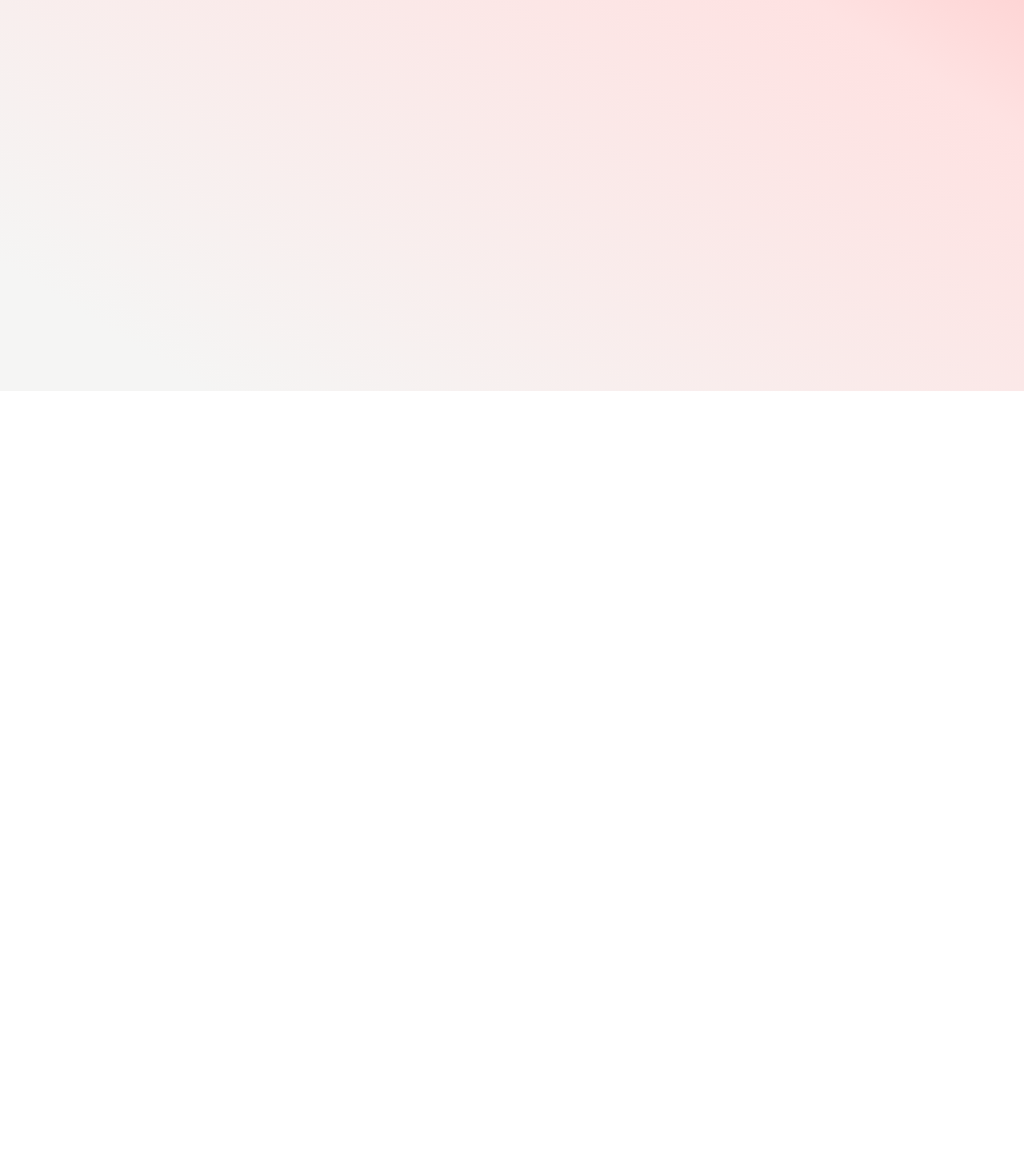
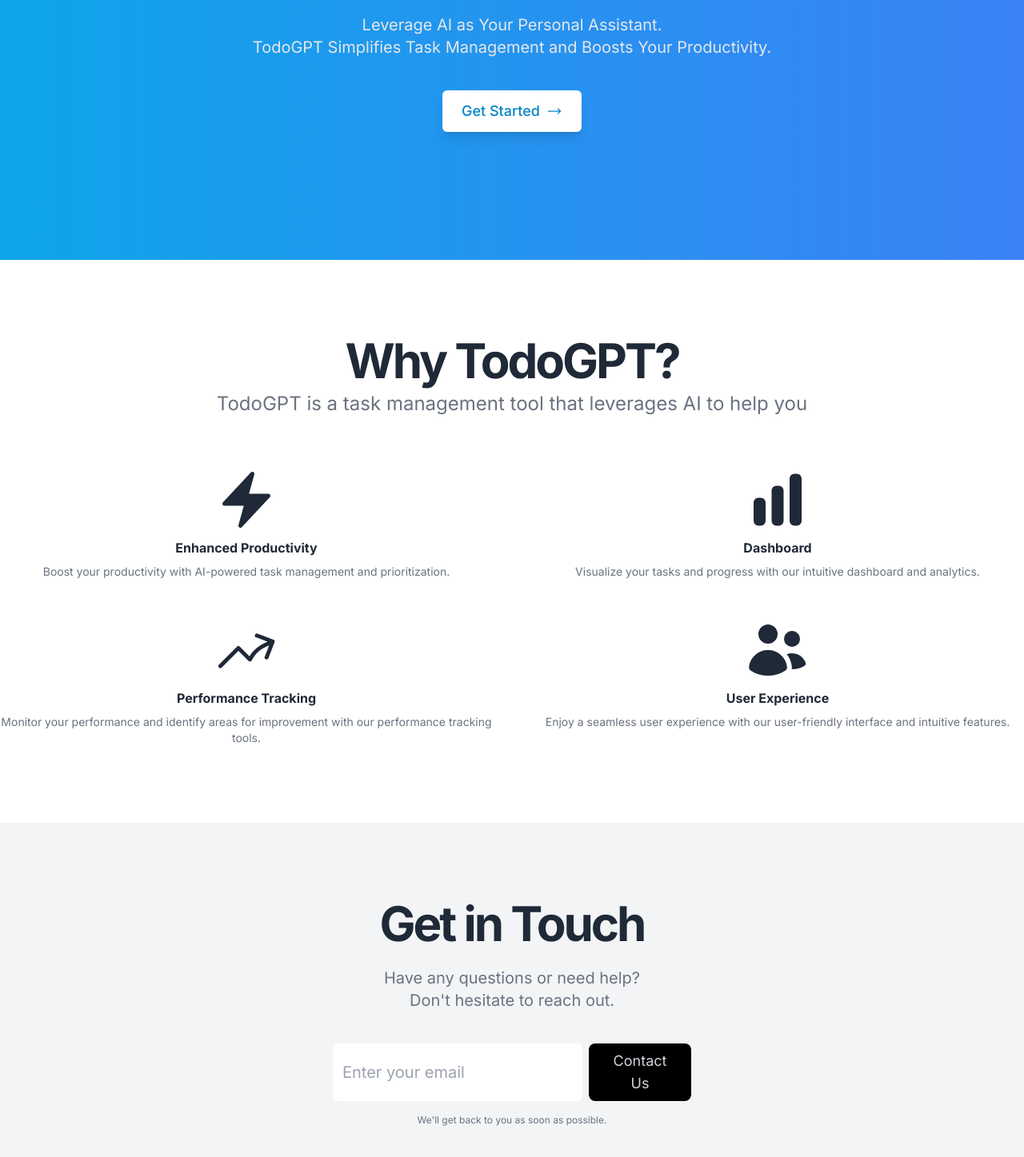
Before and after one commit to hjeong6219/todoGPT, a Next.js app in the folder frontend/: page / in a window 1280 px wide. Shown: the part 311-1758 px from the top of the page at 80% size. Before the commit the page ends 800 px from the top, so only its background shows below. Built offline with nearby package versions, Linux system fonts and the light colour scheme.

Commit message:
Refactored the hero page

```diff
--- a/frontend/src/app/page.jsx
+++ b/frontend/src/app/page.jsx
@@ -1,81 +1,122 @@
 "use client";
 import Link from "next/link";
-import Image from "next/image";
+import {
+  HiArrowLongRight,
+  HiBolt,
+  HiChartBar,
+  HiArrowTrendingUp,
+  HiMiniUsers,
+} from "react-icons/hi2";
 
 function Page() {
   return (
-    // <div className="flex flex-row w-full h-screen">
-    //   <div className="flex flex-col w-1/2 border-r-2 h-max min-h-max bg-stone-200">
-    //     <div>Take your todo app to the next level</div>
-    //     <div className="max-w-screen-xl mx-auto">
-    //       <div className="border mockup-window bg-base-300">
-    //         <Image src={require("")} alt="demo" />
-    //       </div>
-    //     </div>
-    //     <div className="flex w-1/2 h-max"></div>
-    //   </div>
-    // </div>
-    //   <div className="w-full px-32 pt-40 pb-20 text-center bg-stone-50">
-    //     <p className="text-4xl text-sky-400">Welcome to TodoGPT</p>
-    //     <p className="text-4xl text-sky-400">
-    //       Your Personal Todo Application with AI Assistant for Productivity!
-    //     </p>
-    //   </div>
-    //   <div className="flex-col justify-center w-full bg-blue-200">
-    //     <div className="max-w-6xl px-10 py-20 mx-auto text-xl ">
-    //       <p className="text-3xl text-purple-800">With TodoGPT, you can:</p>
-    //       <p className="text-2xl font-semibold text-blue-800">
-    //         Manage Your Tasks:
-    //       </p>
-    //       Keep track of your to-do list effortlessly. Add, edit, or delete tasks
-    //       with just a few clicks or voice commands.
-    //       <p className="text-2xl font-semibold text-blue-800">
-    //         Smart Prioritization:
-    //       </p>
-    //       Let AI help you prioritize your tasks based on deadlines, importance,
-    //       and dependencies. No more guessing what to tackle first.
-    //       <p className="text-2xl font-semibold text-blue-800">
-    //         Customized Scheduling:
-    //       </p>
-    //       Our AI understands your preferences. It can create a personalized
-    //       schedule that optimizes your productivity, considering your peak hours
-    //       and commitments.
-    //       <p className="text-2xl font-semibold text-blue-800">
-    //         Task Reminders:
-    //       </p>
-    //       Never forget an important task again. Receive timely reminders and
-    //       notifications to keep you on track.
-    //       <p className="text-2xl font-semibold text-blue-800">
-    //         Natural Language Interaction:
-    //       </p>
-    //       Interact with your AI assistant naturally. Just tell it what you need,
-    //       and it will understand and assist.
-    //       <p className="text-2xl font-semibold text-blue-800">
-    //         Stay Organized:
-    //       </p>
-    //       Categorize tasks, tag them, and organize your to-do list your way.
-    //       Your AI assistant adapts to your workflow.
-    //     </div>
-    //   </div>
-    //   <div className="w-full px-32 py-20 text-center bg-stone-50">
-    //     <p className="text-4xl text-sky-400">Join us now!</p>
-    //     <Link href="/todos">Let's get started!</Link>
-    //   </div>
-    // </div>
-    <div className="fixed w-full h-full">
-      <div className="flex">
-        <div className="flex flex-col items-center justify-center w-full h-screen overflow-y-auto bg-gradient-to-tr pb-96 no-scrollbar from-stone-100 from-10% via-70% to-90% via-red-100 to-red-200">
-          <div className="w-4/5 text-5xl text-center text-stone-600">
-            Take your productivity to the next level <br /> with an AI
-            Assistant!
-          </div>
-
-          <div className="p-2 mt-8 text-2xl border-2 border-spacing-y-12 border-stone-600">
-            <Link href="/dashboard">Let's get started!</Link>
+    <>
+      <section className="w-full py-24 bg-gradient-to-r from-sky-500 to-blue-500 md:py-32 lg:py-40">
+        <div className="container flex flex-col items-center justify-center max-w-screen-lg mx-auto text-center">
+          <h1 className="text-4xl font-bold text-white sm:text-5xl md:text-6xl lg:text-7xl">
+            Ready to revolutionize your productivity?
+          </h1>
+          <p className="max-w-3xl mt-6 text-lg text-gray-200 md:text-xl">
+            Leverage AI as Your Personal Assistant. <br />
+            TodoGPT Simplifies Task Management and Boosts Your Productivity.
+          </p>
+          <div className="mt-10">
+            <Link
+              className="inline-flex items-center px-6 py-3 text-lg font-medium transition-colors bg-white rounded-md shadow-lg text-sky-600 hover:bg-gray-100 focus:outline-none focus:ring-2 focus:ring-sky-500 focus:ring-offset-2"
+              href="/dashboard"
+            >
+              Get Started
+              <HiArrowLongRight className="w-5 h-5 ml-2" />
+            </Link>
           </div>
         </div>
-      </div>
-    </div>
+      </section>
+      <section className="w-full py-12 md:py-24">
+        <div className="container flex flex-col items-center justify-center mx-auto space-y-10 text-center max-w-screen-2xl">
+          <div className="space-y-2 md:pb-6">
+            <h2 className="text-3xl font-bold tracking-tighter sm:text-5xl md:text-6xl">
+              Why TodoGPT?
+            </h2>
+            <p className="mx-auto max-w-[800px] text-gray-500 md:text-2xl dark:text-gray-400">
+              TodoGPT is a task management tool that leverages AI to help you
+            </p>
+          </div>
+          <div className="grid gap-4 md:gap-8 lg:gap-12 sm:grid-cols-2">
+            <div className="flex flex-col items-center space-y-2">
+              <HiBolt className="flex-shrink-0 w-20 h-20" />
+              <div className="space-y-2 text-center">
+                <h3 className="font-bold">Enhanced Productivity</h3>
+                <p className="text-sm text-gray-500 dark:text-gray-400">
+                  Boost your productivity with AI-powered task management and
+                  prioritization.
+                </p>
+              </div>
+            </div>
+            <div className="flex flex-col items-center space-y-2">
+              <HiChartBar className="flex-shrink-0 w-20 h-20" />
+              <div className="space-y-2 text-center">
+                <h3 className="font-bold">Dashboard</h3>
+                <p className="text-sm text-gray-500 dark:text-gray-400">
+                  Visualize your tasks and progress with our intuitive dashboard
+                  and analytics.
+                </p>
+              </div>
+            </div>
+            <div className="flex flex-col items-center space-y-2">
+              <HiArrowTrendingUp className="flex-shrink-0 w-20 h-20" />
+              <div className="space-y-2 text-center">
+                <h3 className="font-bold">Performance Tracking</h3>
+                <p className="text-sm text-gray-500 dark:text-gray-400">
+                  Monitor your performance and identify areas for improvement
+                  with our performance tracking tools.
+                </p>
+              </div>
+            </div>
+            <div className="flex flex-col items-center space-y-2">
+              <HiMiniUsers className="flex-shrink-0 w-20 h-20" />
+              <div className="space-y-2 text-center">
+                <h3 className="font-bold">User Experience</h3>
+                <p className="text-sm text-gray-500 dark:text-gray-400">
+                  Enjoy a seamless user experience with our user-friendly
+                  interface and intuitive features.
+                </p>
+              </div>
+            </div>
+          </div>
+        </div>
+      </section>
+      <section className="w-full py-12 bg-gray-100 md:py-24 dark:bg-gray-800">
+        <div className="container flex flex-col items-center justify-center mx-auto space-y-10 text-center max-w-screen-2xl">
+          <div className="space-y-2">
+            <h2 className="pb-4 text-3xl font-bold tracking-tighter dark:text-gray-500 sm:text-5xl md:text-6xl">
+              Get in Touch
+            </h2>
+            <p className="mx-auto max-w-[800px] text-gray-500 md:text-xl dark:text-gray-400">
+              Have any questions or need help? <br />
+              Don't hesitate to reach out.
+            </p>
+          </div>
+          <div className="w-full max-w-md space-y-2">
+            <form className="flex space-x-2">
+              <input
+                className="flex-1 max-w-lg px-3 py-1 text-xl border-gray-300 rounded-md dark:border-gray-700 focus:border-sky-500 focus:ring focus:ring-sky-500 focus:ring-opacity-50"
+                placeholder="Enter your email"
+                type="email"
+              />
+              <button
+                className="px-6 py-2 text-lg text-gray-300 bg-black rounded-lg dark:text-gray-500 dark:bg-gray-700 hover:bg-gray-900 focus:outline-none focus:ring focus:ring-gray-500 focus:ring-opacity-50"
+                type="submit"
+              >
+                Contact Us
+              </button>
+            </form>
+            <p className="py-2 text-xs text-gray-500 dark:text-gray-400">
+              We'll get back to you as soon as possible.
+            </p>
+          </div>
+        </div>
+      </section>
+    </>
   );
 }
 
```
